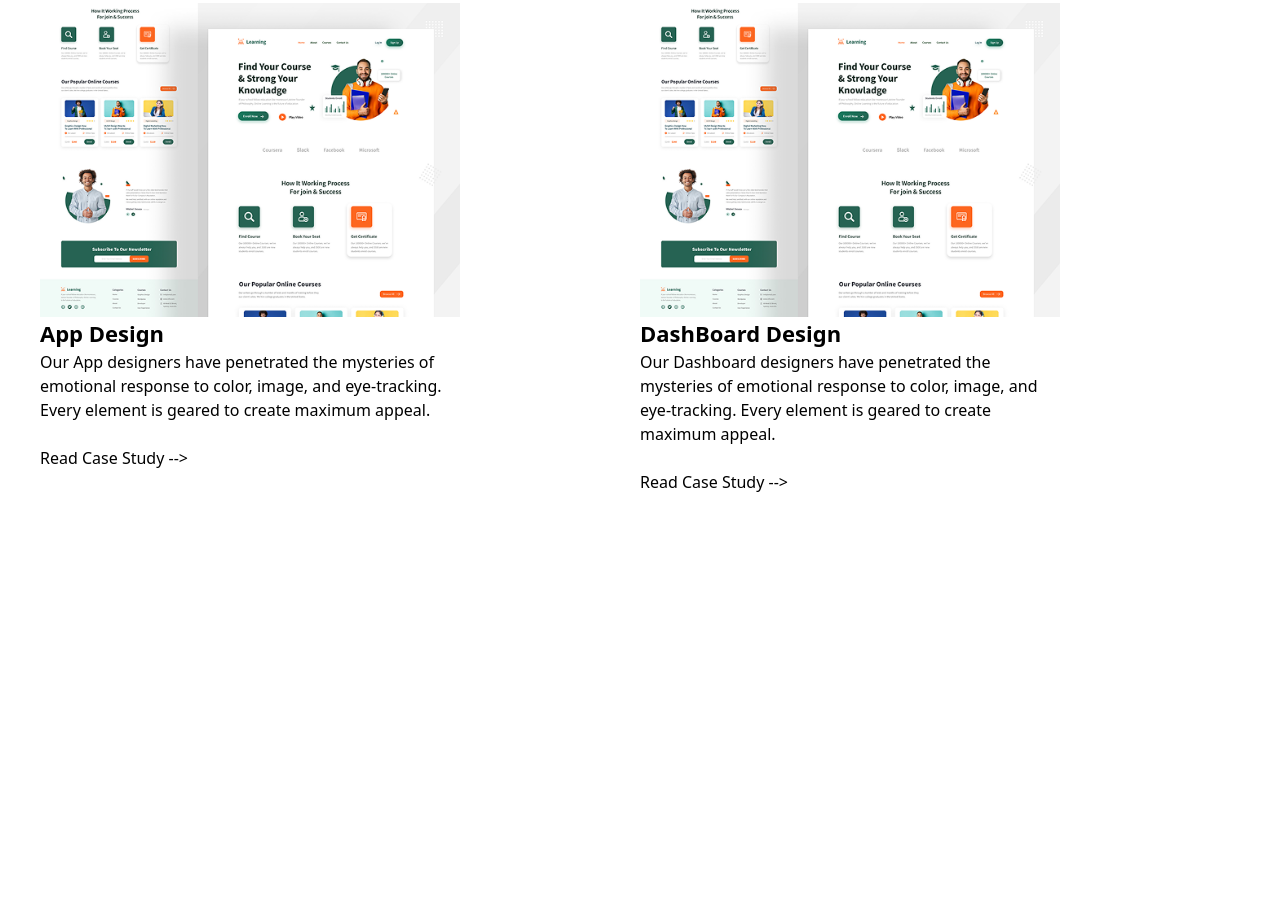
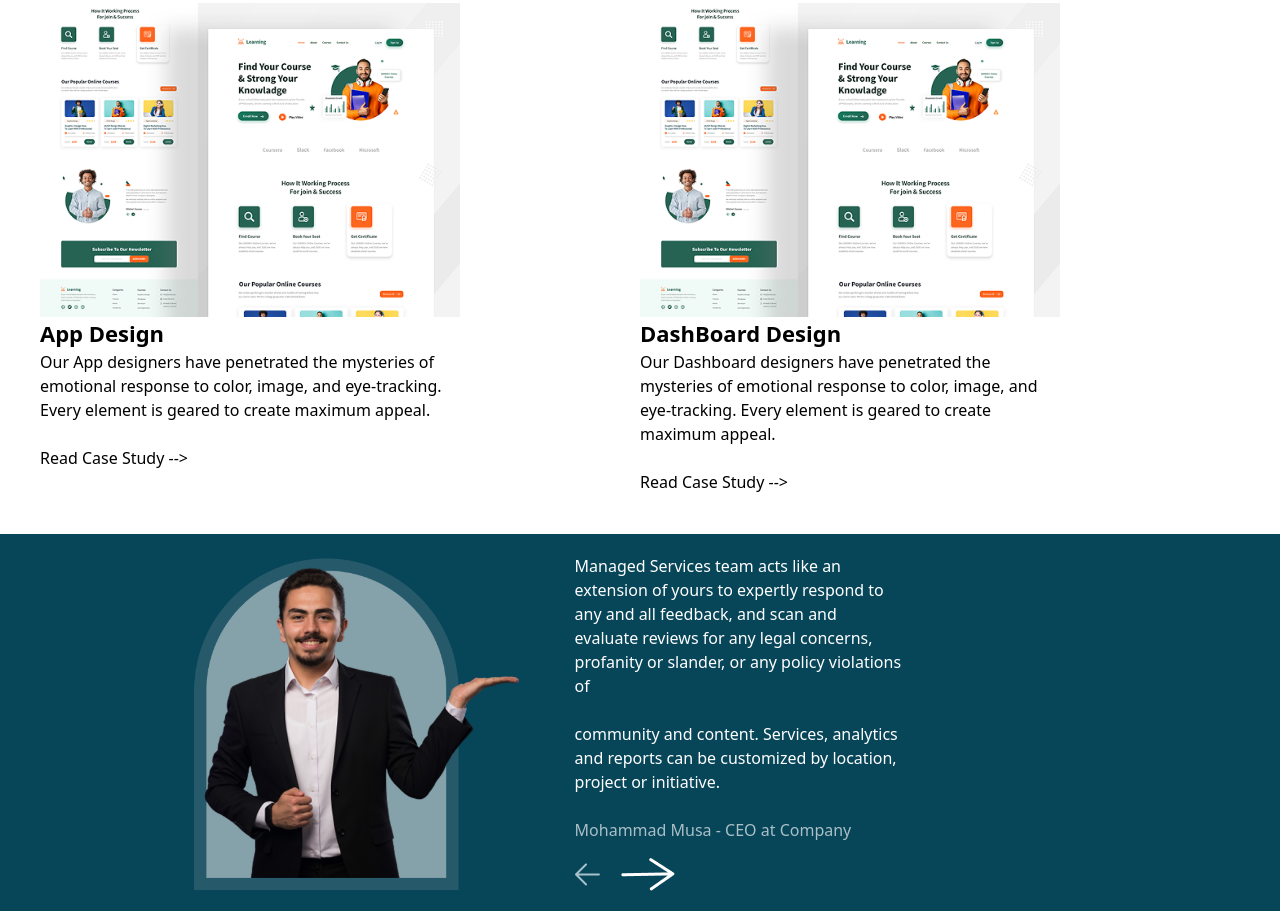
Before and after one commit to MUHSIN2011/home-wk-23, a website: page src/index.html in a window 1280 px wide. Shown: the part 2073-2984 px from the top of the page. Before the commit the page ends 2567 px from the top, so only its background shows below. Drawn offline with Linux system fonts and the light colour scheme.

Commit message:
four pag finish

```diff
--- a/src/index.html
+++ b/src/index.html
@@ -147,5 +147,16 @@ Every element is geared to create maximum appeal.</p> <br>
         </section>
     </main>
 
+    <main class="bg-[#074559] flex items-center justify-center p-5 mt-10">
+        <section class="flex items-center justify-center ml-[10%] gap-10">
+            <img class="w-[35%]" src="./img/image (15).png" alt="">
+            <aside class="text-white">
+                <p class="w-[48%]">Managed Services team acts like an extension of yours to expertly respond to any and all feedback, and scan and evaluate reviews for any legal concerns, profanity or slander, or any policy violations of </p><br>
+                <p class="w-[50%]">community and content. Services, analytics and reports can be customized by location, project or initiative.</p><br>
+                <p class="text-[#AABFC6] mb-4">Mohammad Musa  - CEO at Company</p>
+                <img src="./img/Group 34.png" alt="">
+            </aside>
+        </section>
+    </main>
 </body>
 </html>
```
Also changed, not shown: src/output.css.
